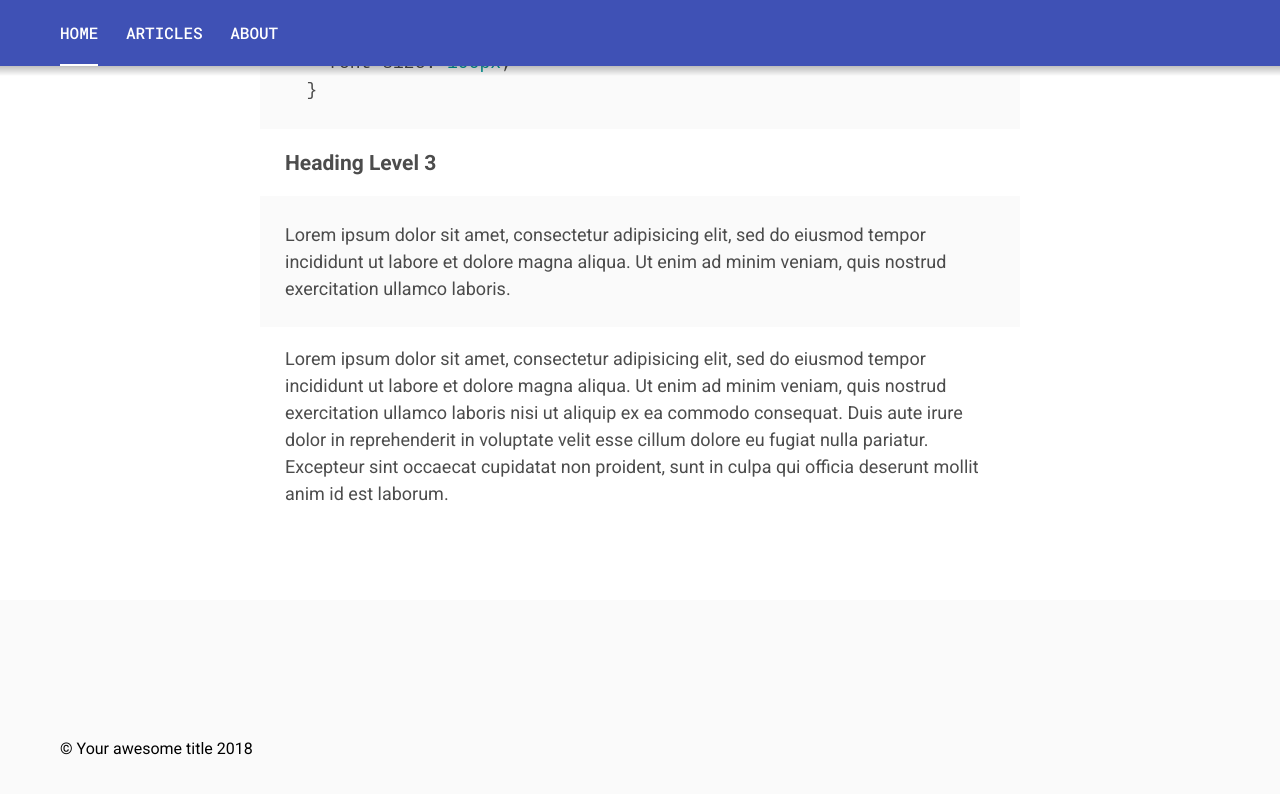
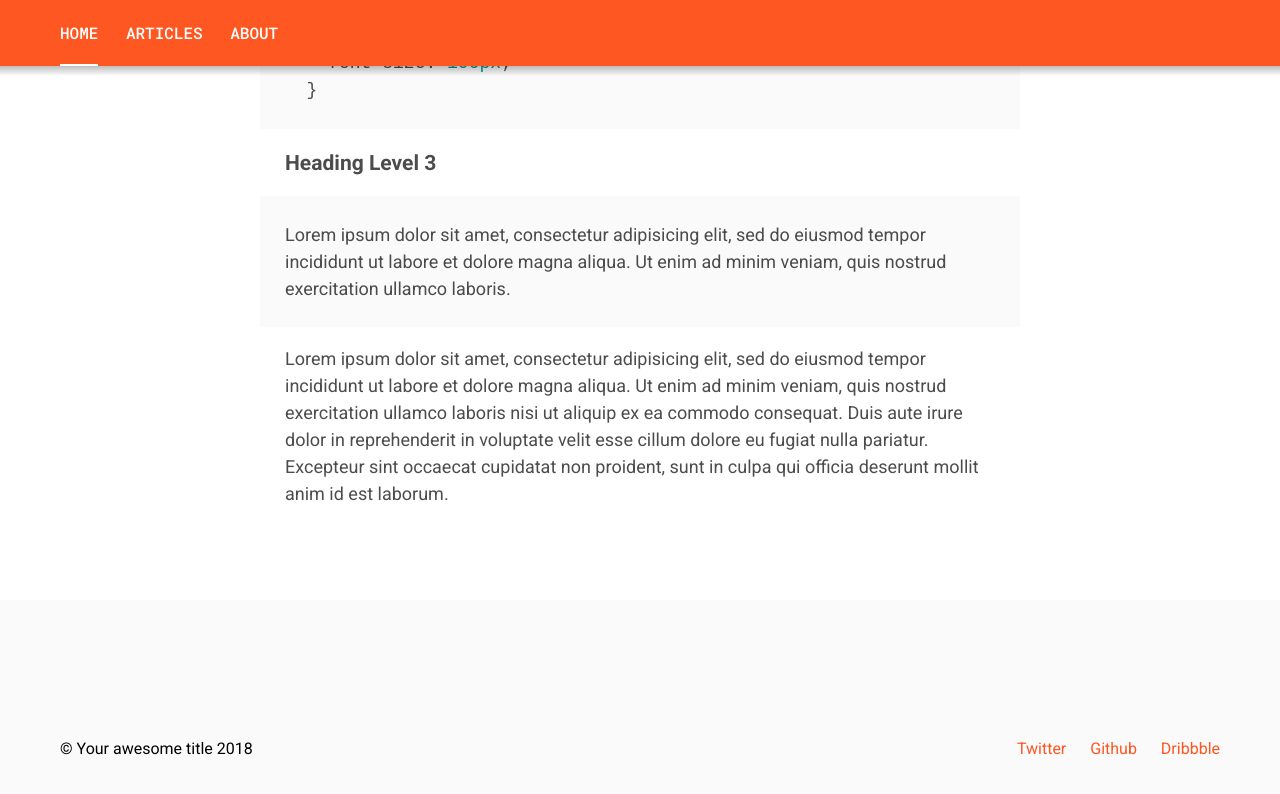
Before and after one commit to burhanrashid52/burhanrashid52.github.io, a Jekyll site: the page built from index.markdown, in a window 1280 px wide and 900 px high, scrolled down 772 px. Shown: the top 794 px of the window. Built offline with Jekyll 4.4.1, drawn with Linux system fonts in a browser that asks for light colours; part of the change alters nothing that is shown.

Commit message:
Config Changes

```diff
--- a/_config.yml
+++ b/_config.yml
@@ -23,15 +23,15 @@ baseurl: "" # the subpath of your site, e.g. /blog
 url: "http://example.com" # the base hostname & protocol for your site
 
 # Social
-githubUsername:
-twitterUsername:
-dribbbleUsername:
+githubUsername: burhanrashid52
+twitterUsername: burhanrashid52
+dribbbleUsername: burhanrashid52
 codepenUsername:
 
 # Build settings
 markdown: kramdown
 
-#themeColor: purple # green, blue, orange, purple, grey
+themeColor: orange # green, blue, orange, purple, grey
 fixedNav: 'true' # true or false
 
 permalink: /:year/:month/:title
```
